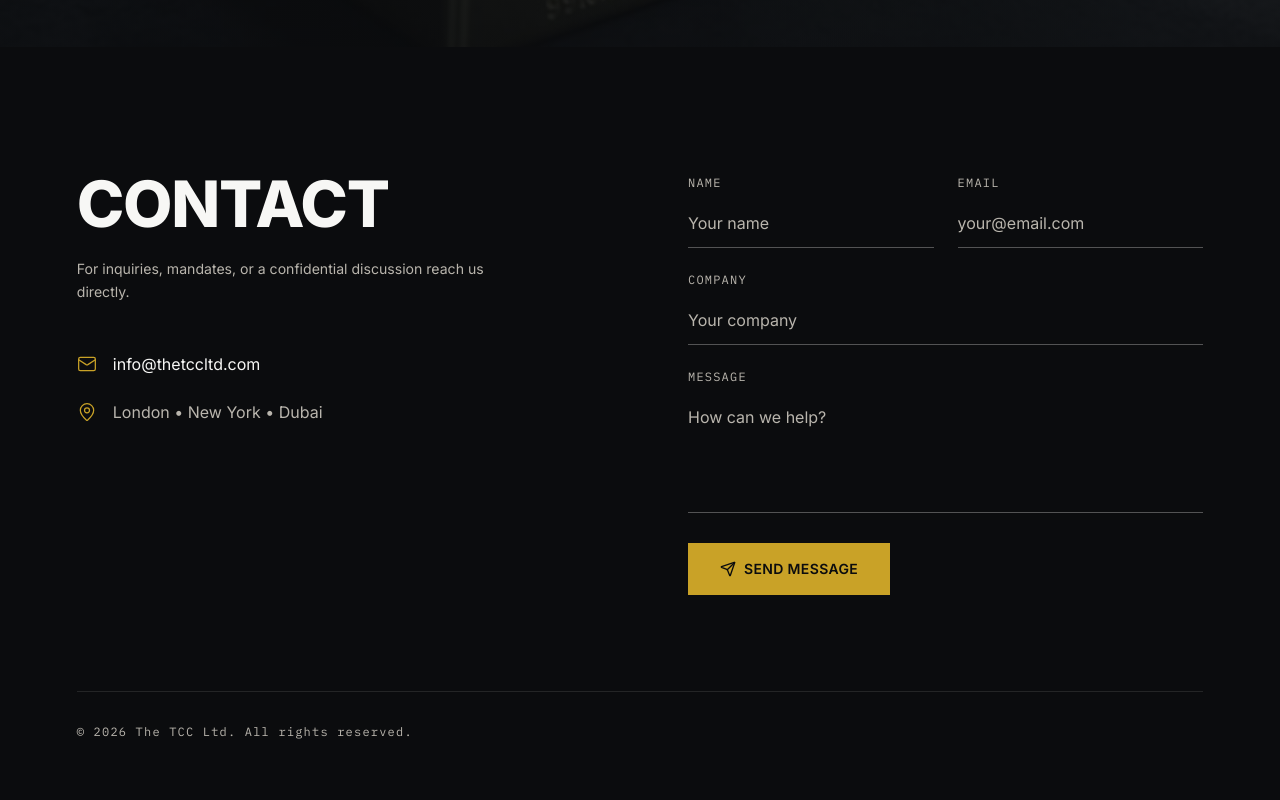
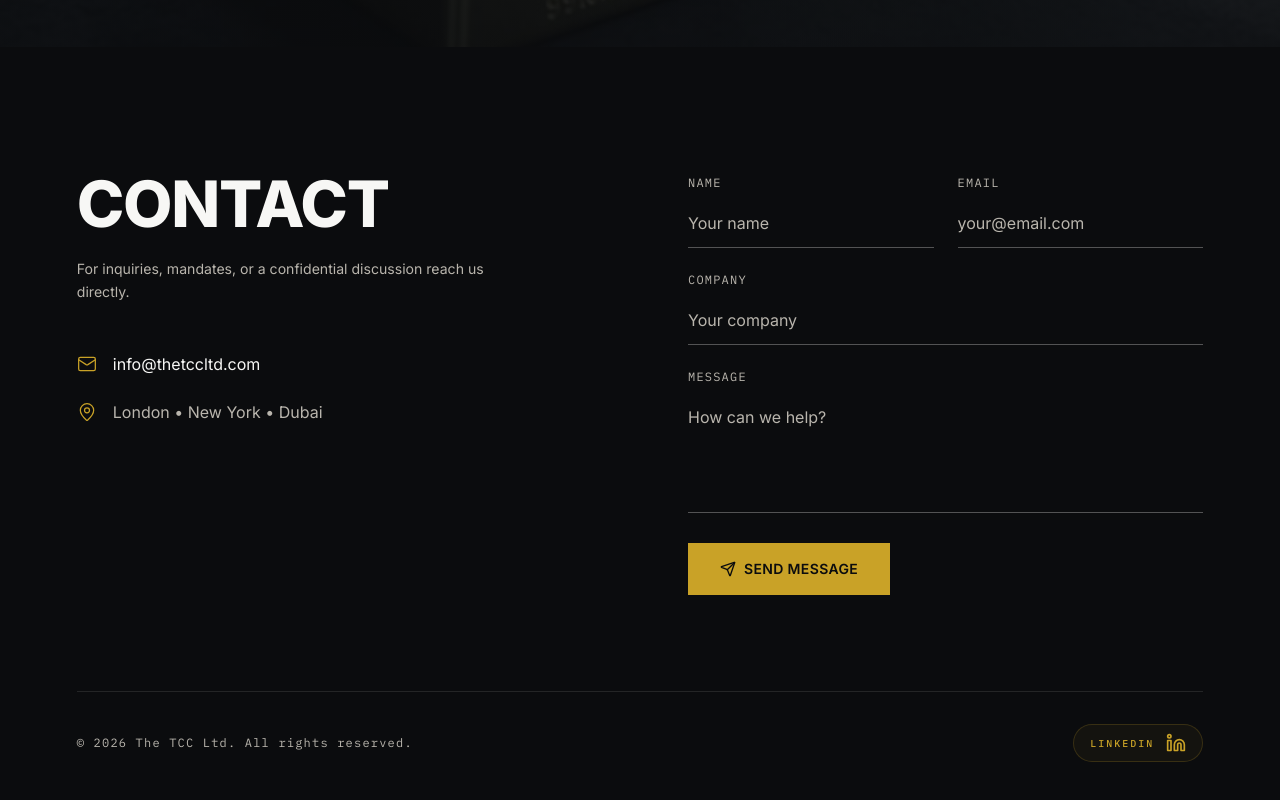
Before and after one commit to juliehart5/TCC, a React (Vite) app: page / in a window 1280 px wide. Shown: the part 9203-10003 px from the top of the page. Built offline with nearby package versions, Linux system fonts and the light colour scheme.

Commit message:
feat: add LinkedIn social icon to footer with gold brand styling and accessibility

```diff
--- a/src/sections/Contact.tsx
+++ b/src/sections/Contact.tsx
@@ -1,6 +1,6 @@
 import { useState } from 'react';
 import { useScrollReveal } from '@/hooks/useScrollReveal';
-import { Mail, MapPin, Send } from 'lucide-react';
+import { Mail, MapPin, Send, Linkedin } from 'lucide-react';
 
 export function Contact() {
   const { ref: sectionRef, isRevealed } = useScrollReveal<HTMLElement>({ threshold: 0.15 });
@@ -127,12 +127,26 @@ export function Contact() {
 
         {/* Footer */}
         <div
-          className={`mt-24 pt-8 border-t border-[#F7F7F5]/10 flex flex-col sm:flex-row justify-between items-center gap-4 transition-all duration-1000 delay-400 ${isRevealed ? 'opacity-100 translate-y-0' : 'opacity-0 translate-y-6'
+          className={`mt-24 pt-8 border-t border-[#F7F7F5]/10 transition-all duration-1000 delay-400 ${isRevealed ? 'opacity-100 translate-y-0' : 'opacity-0 translate-y-6'
             }`}
         >
-          <p className="font-mono text-xs text-[#B9B5AD] tracking-widest">
-            © 2026 The TCC Ltd. All rights reserved.
-          </p>
+          <div className="flex flex-col sm:flex-row items-center justify-between gap-6 w-full">
+            <p className="font-mono text-xs text-[#B9B5AD] tracking-widest">
+              © 2026 The TCC Ltd. All rights reserved.
+            </p>
+            <div className="flex items-center gap-6">
+              <a
+                href="https://www.linkedin.com/company/the-tcc-ltd/"
+                target="_blank"
+                rel="noopener noreferrer"
+                className="group flex items-center gap-3 text-[#C9A227] hover:text-[#F7F7F5] transition-all duration-300 bg-[#C9A227]/5 px-4 py-2 rounded-full border border-[#C9A227]/20"
+                aria-label="Visit The TCC Ltd on LinkedIn"
+              >
+                <span className="font-mono text-[10px] uppercase tracking-[0.2em] font-medium">LinkedIn</span>
+                <Linkedin className="w-5 h-5 transition-transform duration-300 group-hover:scale-110" strokeWidth={2} />
+              </a>
+            </div>
+          </div>
         </div>
       </div>
     </section>
```
